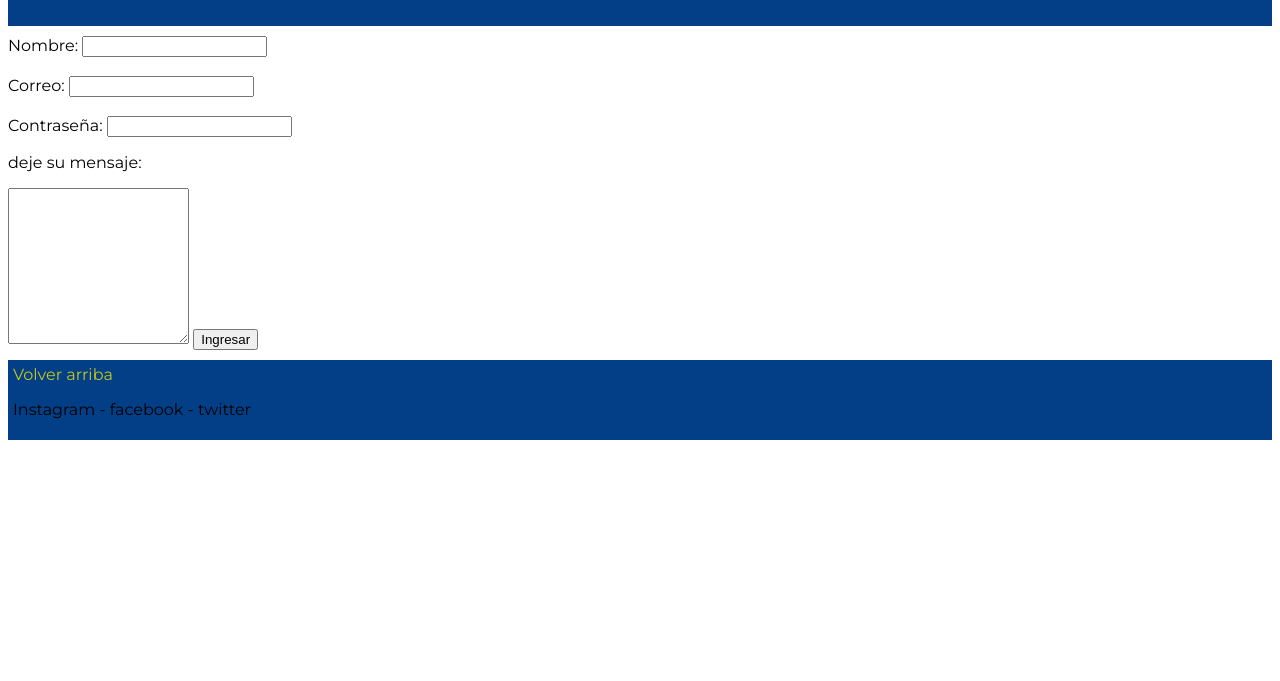
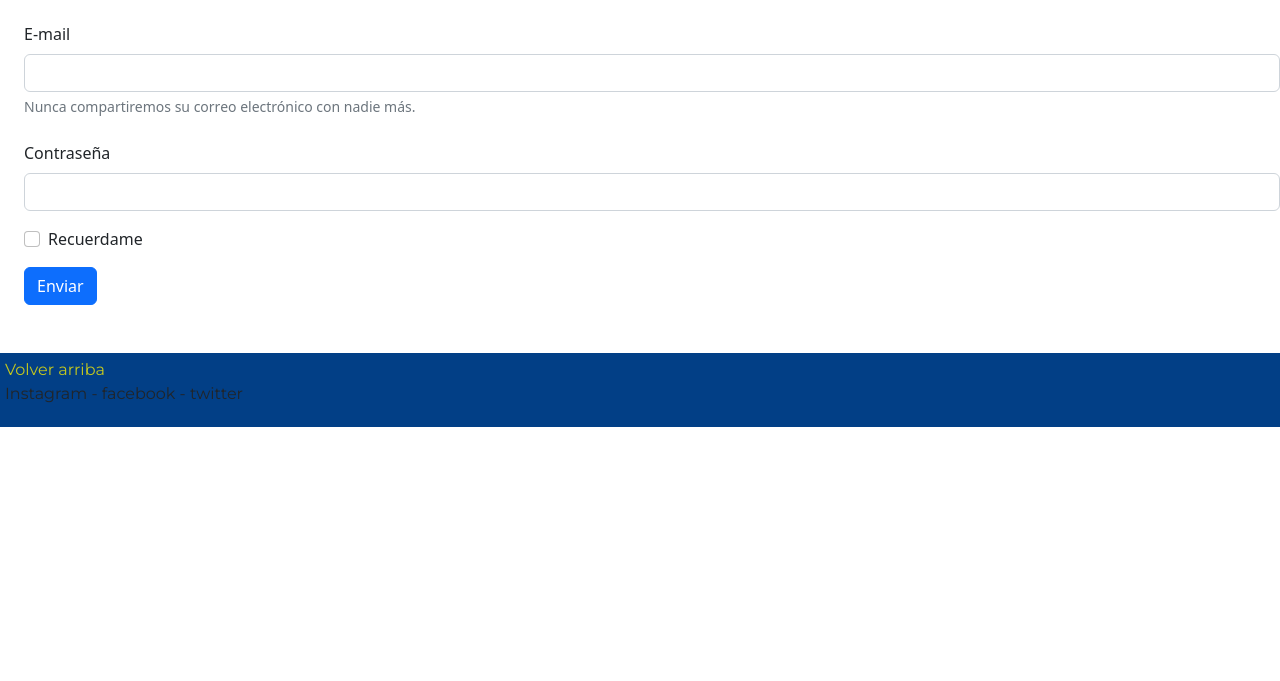
Before and after one commit to gonzafff/bocaJuniors, a plain HTML site: page paginas/ingresa.html in a window 1280 px wide. Shown: the part 119-800 px from the top of the page. Drawn offline with nearby package versions, Linux system fonts and the light colour scheme.

Commit message:
Agregando boostrap

```diff
--- a/css/estilo.css
+++ b/css/estilo.css
@@ -57,7 +57,7 @@ footer{
     width: 50px;
     height: 50px;
     position: absolute;
-    top: -78px;
+    top: -50px;
     left: 10px;
 }
 
--- a/paginas/ingresa.html
+++ b/paginas/ingresa.html
@@ -5,6 +5,9 @@
     <meta http-equiv="X-UA-Compatible" content="IE=edge">
     <meta name="viewport" content="width=, initial-scale=1.0">
     <title>Ingresa</title>
+    <!-- CSS only -->
+    <link href="https://cdn.jsdelivr.net/npm/bootstrap@5.2.1/dist/css/bootstrap.min.css" rel="stylesheet" integrity="sha384-iYQeCzEYFbKjA/T2uDLTpkwGzCiq6soy8tYaI1GyVh/UjpbCx/TYkiZhlZB6+fzT" crossorigin="anonymous">
+
     <link rel="stylesheet" href="../css/estilo.css">
     <link rel="shortcut icon" href="../multimedia/escudo de boca.png" type="image/x-icon">
 
@@ -34,35 +37,31 @@
     </header>
 
 
+    <form class="ms-4">
+        <div class="mb-4 mt-4">
+          <label for="exampleInputEmail1" class="form-label">E-mail</label>
+          <input type="email" class="form-control" id="exampleInputEmail1" aria-describedby="emailHelp">
+          <div id="emailHelp" class="form-text">Nunca compartiremos su correo electrónico con nadie más.</div>
+        </div>
+        <div class="mb-3">
+          <label for="exampleInputPassword1" class="form-label">Contraseña</label>
+          <input type="password" class="form-control" id="exampleInputPassword1">
+        </div>
+        <div class="mb-3 form-check">
+          <input type="checkbox" class="form-check-input" id="exampleCheck1">
+          <label class="form-check-label" for="exampleCheck1">Recuerdame</label>
+        </div>
+        <button type="submit" class="btn btn-primary">Enviar</button>
+      </form>
 
- <form action="">
-
-     <div class="formulario">
-    <label for="nombre">Nombre:</label>
-    <input type="text" name="nombre">
-
-    <br>
-    <br>
-    <label for="correo">Correo:</label>
-    <input type="email" name="correo">
-
-    <br>
-    <br>
-    <label for="contraseña">Contraseña:</label>
-    <input type="password" name="contraseña">
-
-    <p> deje su mensaje: </p>
-    <label for="mensaje"></label>
-    <textarea cols="20" rows="10" name="mensaje"></textarea>
-
-    <input type="submit" value="Ingresar">
-    </div>
-
+<br>
+<br>
     <footer>
         <a href="#arriba">Volver arriba</a>
         <p>Instagram - facebook - twitter</p>
 
         </footer>
-
+<!-- JavaScript Bundle with Popper -->
+    <script src="https://cdn.jsdelivr.net/npm/bootstrap@5.2.1/dist/js/bootstrap.bundle.min.js" integrity="sha384-u1OknCvxWvY5kfmNBILK2hRnQC3Pr17a+RTT6rIHI7NnikvbZlHgTPOOmMi466C8" crossorigin="anonymous"></script>
 </body>
 </html>
```
Also changed, not shown: index.html (+4 -1 lines).
